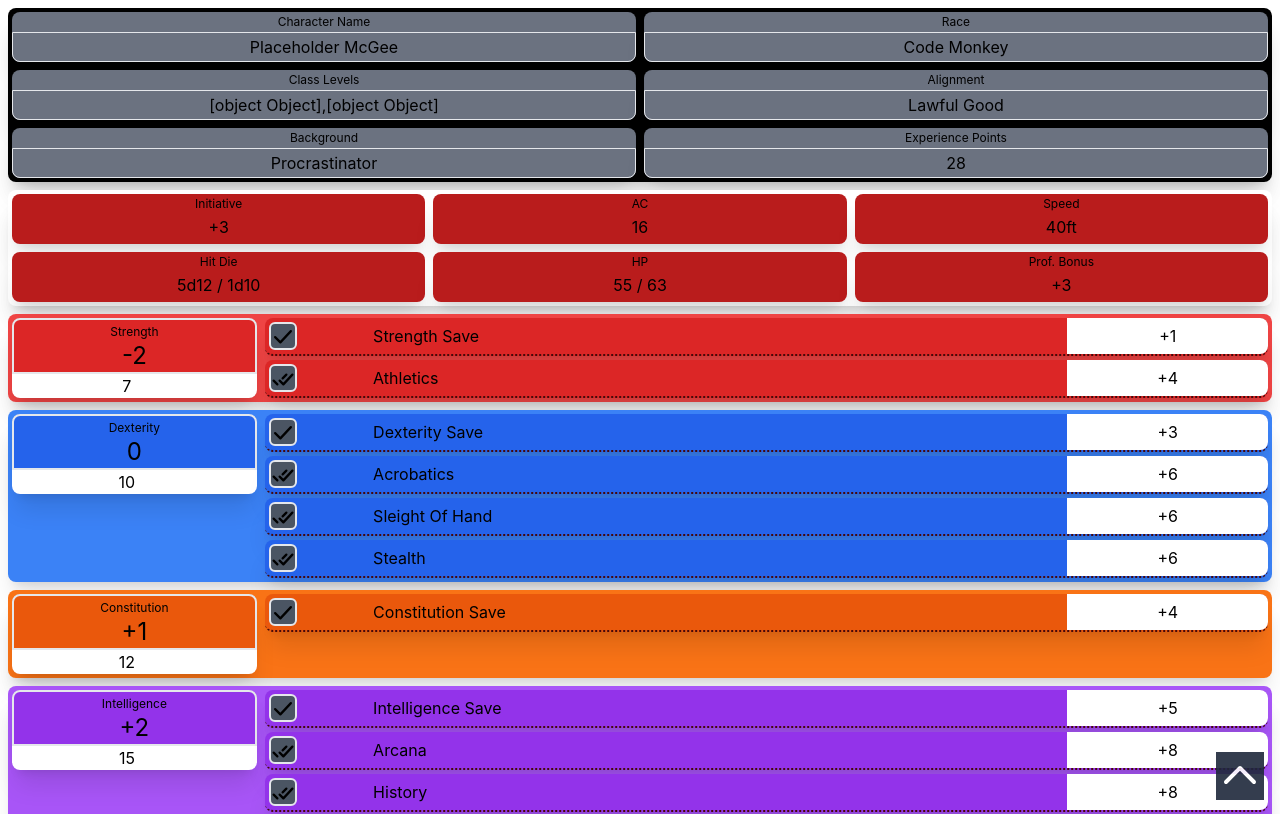
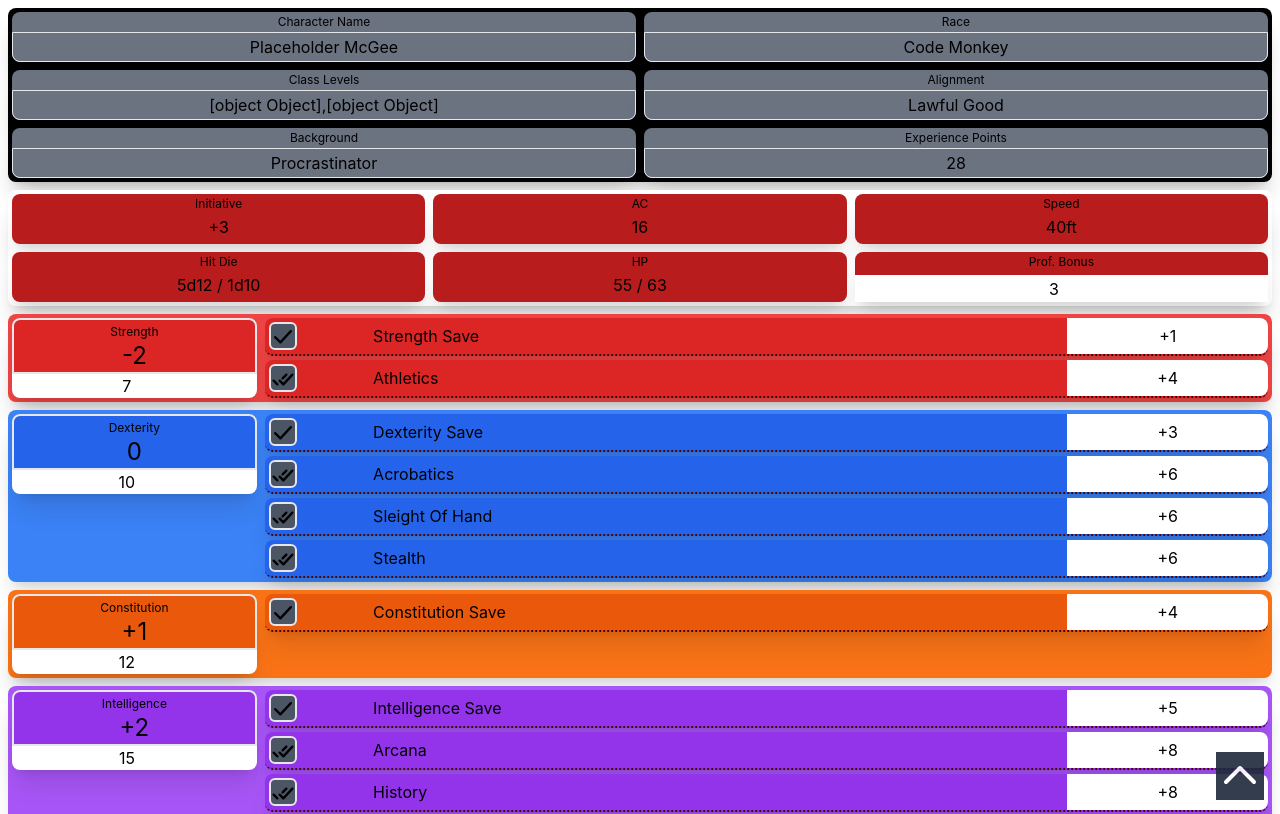
Before and after one commit to JayLeverton/Mnemosyne, a React (Vite) app: page / in a window 1280 px wide. Shown: the top 814 px of the page. Built offline with nearby package versions, Linux system fonts and the light colour scheme.

Commit message:
Implemented a alterable proficiency bonus.

```diff
--- a/src/App.jsx
+++ b/src/App.jsx
@@ -151,6 +151,9 @@ function App() {
           <backgroundStatsContext.Provider
             value={{ backgroundStats, setBackgroundStats }}
           >
+            <combatStatsContext.Provider
+              value={{ combatStats, setCombatStats }}
+            >
               <proficienciesContext.Provider
                 value={{ proficiencies, setProficiencies }}
               >
@@ -176,6 +179,7 @@ function App() {
                   </diceRollerVisibilityContext.Provider>
                 </abilityScoresContext.Provider>
               </proficienciesContext.Provider>
+            </combatStatsContext.Provider>
           </backgroundStatsContext.Provider>
           {/* </userModsContext.Provider> */}
         </combatStatsContext.Provider>
--- a/src/Components/Combat.jsx
+++ b/src/Components/Combat.jsx
@@ -1,4 +1,9 @@
+import { useContext } from "react";
+import { combatStatsContext } from "../Context";
+
 function Combat() {
+  const { combatStats, setCombatStats } = useContext(combatStatsContext);
+
   return (
     <div className="grid grid-cols-3 col-span-2 grid-rows-2 row-span-2 bg-white rounded-lg shadow-xl min-h-[50px]">
       <div className="grid bg-red-700 rounded-lg shadow-xl min-h-[50px] m-1">
@@ -46,7 +51,18 @@ function Combat() {
           Prof. Bonus
         </div>
 
-        <div className="text-center">+3</div>
+        <input
+          className="text-center w-full h-full"
+          type="number"
+          value={combatStats.profBonus}
+          onChange={(e) => {
+            const value = e.target.value;
+            setCombatStats({
+              ...combatStats,
+              profBonus: value === `` ? null : parseInt(e.target.value),
+            });
+          }}
+        />
       </div>
     </div>
   );
--- a/src/Components/Stat.jsx
+++ b/src/Components/Stat.jsx
@@ -147,7 +147,6 @@ function Stat({ stat, subStats, statColor }) {
             >
               <input
                 className="flex w-full text-center focus:outline-none focus:ring-2 focus:ring-blue-500 rounded-r-lg"
-                // type="number"
                 onChange={(e) => {
                   setAbilityScores({
                     ...abilityScores,
```
Lines whose indentation alone changed are shown as unchanged.
